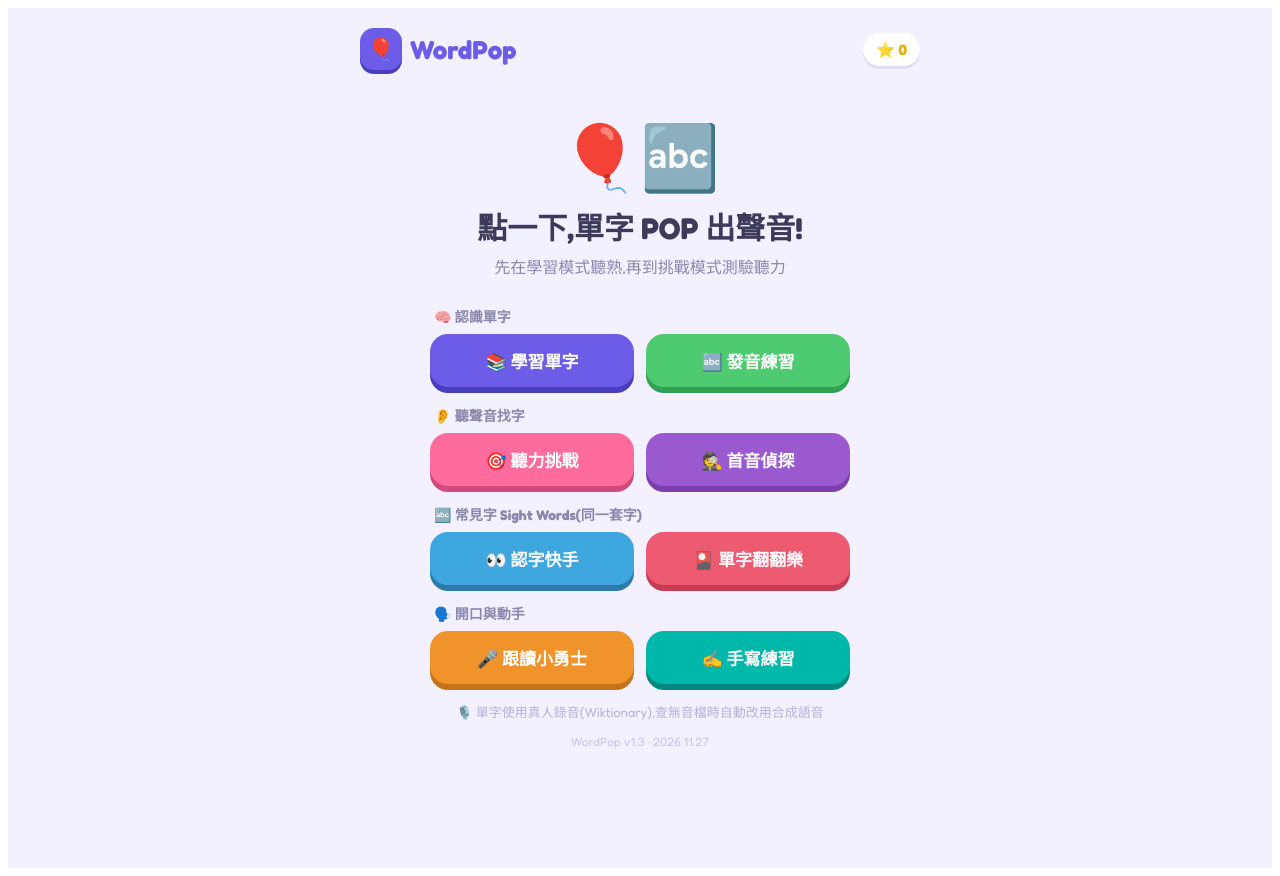
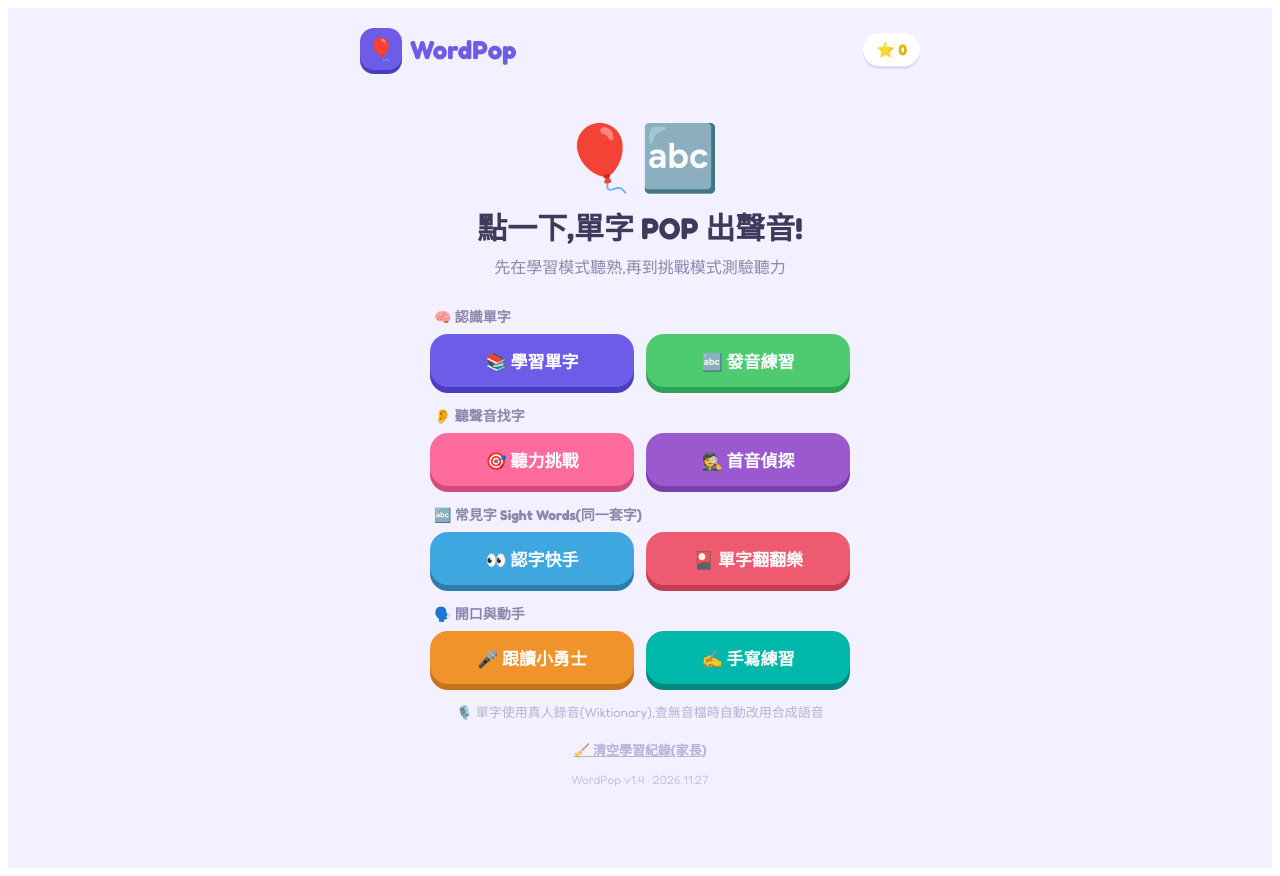
Before and after one commit to isliao613/wordpop, a React (Vite) app: page / in a window 1280 px wide. Built offline with nearby package versions, Linux system fonts and the light colour scheme.

Commit message:
feat: add clear-records button on home screen
Parent-facing button in the home footer wipes all saved progress
(stars plus sight/match/trace localStorage keys) behind a confirm
step so kids can't erase progress by accident.

```diff
--- a/src/App.jsx
+++ b/src/App.jsx
@@ -360,7 +360,7 @@ const SIGHT_WORDS = [
 
 // 版號:每次更新往上跳(顯示在首頁底部,方便確認手機拿到最新版)
 // 日期由 Vite 建置時自動戳上(見 vite.config.js 的 __BUILD_DATE__)
-const APP_VERSION = "v1.3";
+const APP_VERSION = "v1.4";
 const BUILD_DATE = typeof __BUILD_DATE__ !== "undefined" ? __BUILD_DATE__ : "";
 
 // ---------- 設計 tokens ----------
@@ -2391,6 +2391,21 @@ export default function WordPop() {
   const [mode, setMode] = useState("home");
   const [stars, setStars] = useState(0);
   const addStars = useCallback((n) => setStars((s) => s + n), []);
+  const [confirmClear, setConfirmClear] = useState(false);
+  const [cleared, setCleared] = useState(false);
+
+  // 清空所有學習紀錄(星星 + 三個遊戲的關卡/完成進度)
+  const clearRecords = () => {
+    try {
+      localStorage.removeItem(SIGHT_KEY);
+      localStorage.removeItem(MATCH_KEY);
+      localStorage.removeItem(TRACE_KEY);
+    } catch { /* 清不掉就算了 */ }
+    setStars(0);
+    setConfirmClear(false);
+    setCleared(true);
+    setTimeout(() => setCleared(false), 2500);
+  };
 
   return (
     <div
@@ -2492,7 +2507,55 @@ export default function WordPop() {
             <p style={{ color: "#B7B2D8", fontSize: 13, marginTop: 18 }}>
               🎙️ 單字使用真人錄音(Wiktionary),查無音檔時自動改用合成語音
             </p>
-            <p style={{ color: "#C9C4E8", fontSize: 12, marginTop: 8 }}>
+            {/* 家長區:清空紀錄(二次確認,避免小朋友誤觸)*/}
+            <div style={{ marginTop: 18 }}>
+              {cleared ? (
+                <p style={{ color: T.greenDark, fontSize: 14, fontWeight: 700 }}>
+                  ✅ 紀錄已清空,重新開始囉!
+                </p>
+              ) : confirmClear ? (
+                <div>
+                  <p style={{ color: T.ink, fontSize: 14, fontWeight: 700, margin: "0 0 8px" }}>
+                    確定清空所有星星和關卡紀錄嗎?
+                  </p>
+                  <div style={{ display: "flex", gap: 10, justifyContent: "center" }}>
+                    <button
+                      onClick={clearRecords}
+                      style={{
+                        fontFamily: "inherit", fontWeight: 700, fontSize: 14,
+                        background: T.red, color: "#fff", border: "none",
+                        borderRadius: 999, padding: "9px 18px", cursor: "pointer",
+                        boxShadow: "0 3px 0 #C94F4E",
+                      }}
+                    >
+                      確定清空
+                    </button>
+                    <button
+                      onClick={() => setConfirmClear(false)}
+                      style={{
+                        fontFamily: "inherit", fontWeight: 700, fontSize: 14,
+                        background: "#E8E4FA", color: T.sub, border: "none",
+                        borderRadius: 999, padding: "9px 18px", cursor: "pointer",
+                      }}
+                    >
+                      取消
+                    </button>
+                  </div>
+                </div>
+              ) : (
+                <button
+                  onClick={() => setConfirmClear(true)}
+                  style={{
+                    fontFamily: "inherit", fontWeight: 700, fontSize: 13,
+                    background: "none", border: "none", color: "#B7B2D8",
+                    cursor: "pointer", textDecoration: "underline",
+                  }}
+                >
+                  🧹 清空學習紀錄(家長)
+                </button>
+              )}
+            </div>
+            <p style={{ color: "#C9C4E8", fontSize: 12, marginTop: 12 }}>
               WordPop {APP_VERSION}{BUILD_DATE ? ` · ${BUILD_DATE}` : ""}
             </p>
           </div>
```
